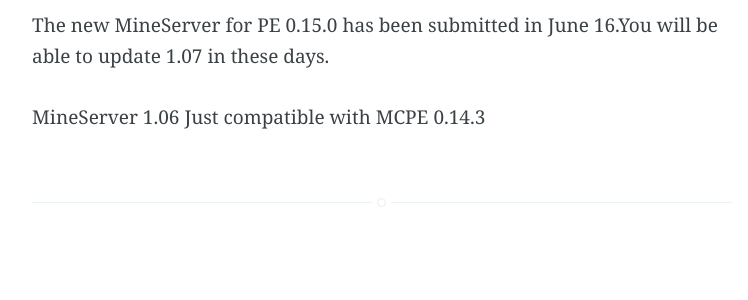
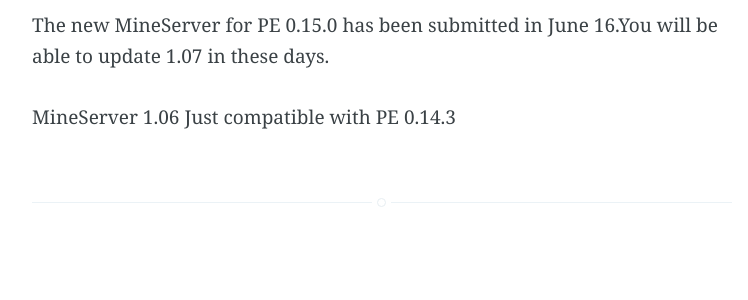
Before and after one commit to Minecraft-PE-Servers/Minecraft-PE-Servers.github.io, a Jekyll site: the page built from _posts/2016-06-10-mineserver-feedback.md, in a window 1280 px wide. Shown: the part 120-420 px from the top of the page, without its empty margins (258-1006 px from the left). Built offline with Jekyll 4.4.1, drawn with Linux system fonts in a browser that asks for light colours; comment, search, counter and statistics services are not loaded.

Commit message:
提交发布

```diff
--- a/_layouts/apppage.html
+++ b/_layouts/apppage.html
@@ -24,7 +24,12 @@ archive: true
 
 
             {% if page.disqus %}
-            <section class="disqus">
+
+            <section class="wenjuan">
+		    <script type="text/javascript" src="http://www.wenjuan.com/iframe/57661673a320fc01df99654d/"></script>
+		    </section>
+
+<!--             <section class="disqus">
             	  <div id="disqus_thread"></div>
 		    	<script type="text/javascript">
 		        /* * * CONFIGURATION VARIABLES: EDIT BEFORE PASTING INTO YOUR WEBPAGE * * */
@@ -38,7 +43,7 @@ archive: true
 		        })();
 		    </script>
             </section>
-            {% endif %}
+ -->            {% endif %}
 
     </article>
 
--- a/_posts/2016-06-10-mineserver-feedback.md
+++ b/_posts/2016-06-10-mineserver-feedback.md
@@ -7,4 +7,4 @@ disqus: true
 ---
 The new MineServer for PE 0.15.0 has been submitted in June 16.You will be able to update 1.07 in these days.
 
-MineServer 1.06 Just compatible with MCPE 0.14.3
+MineServer 1.06 Just compatible with PE 0.14.3
```
